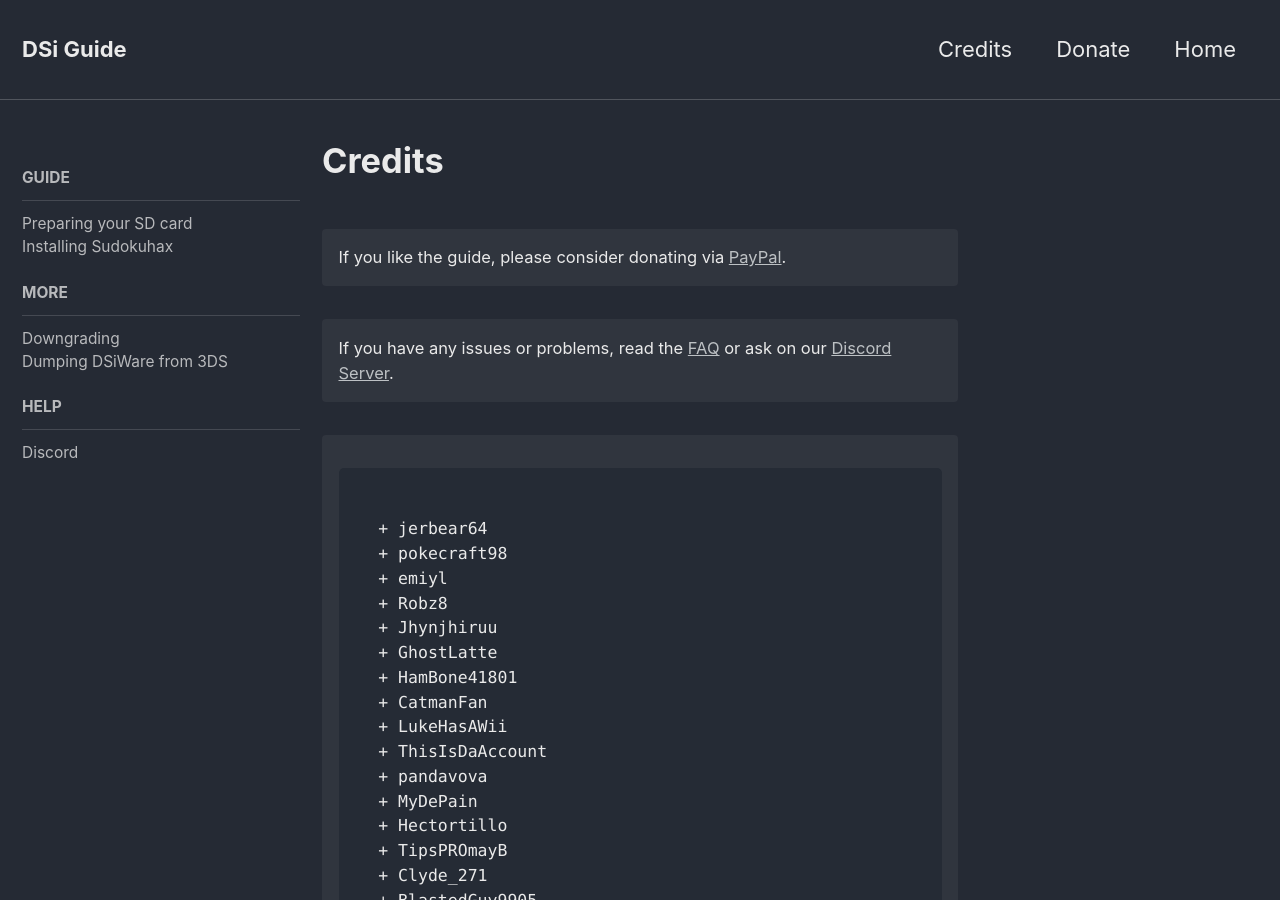
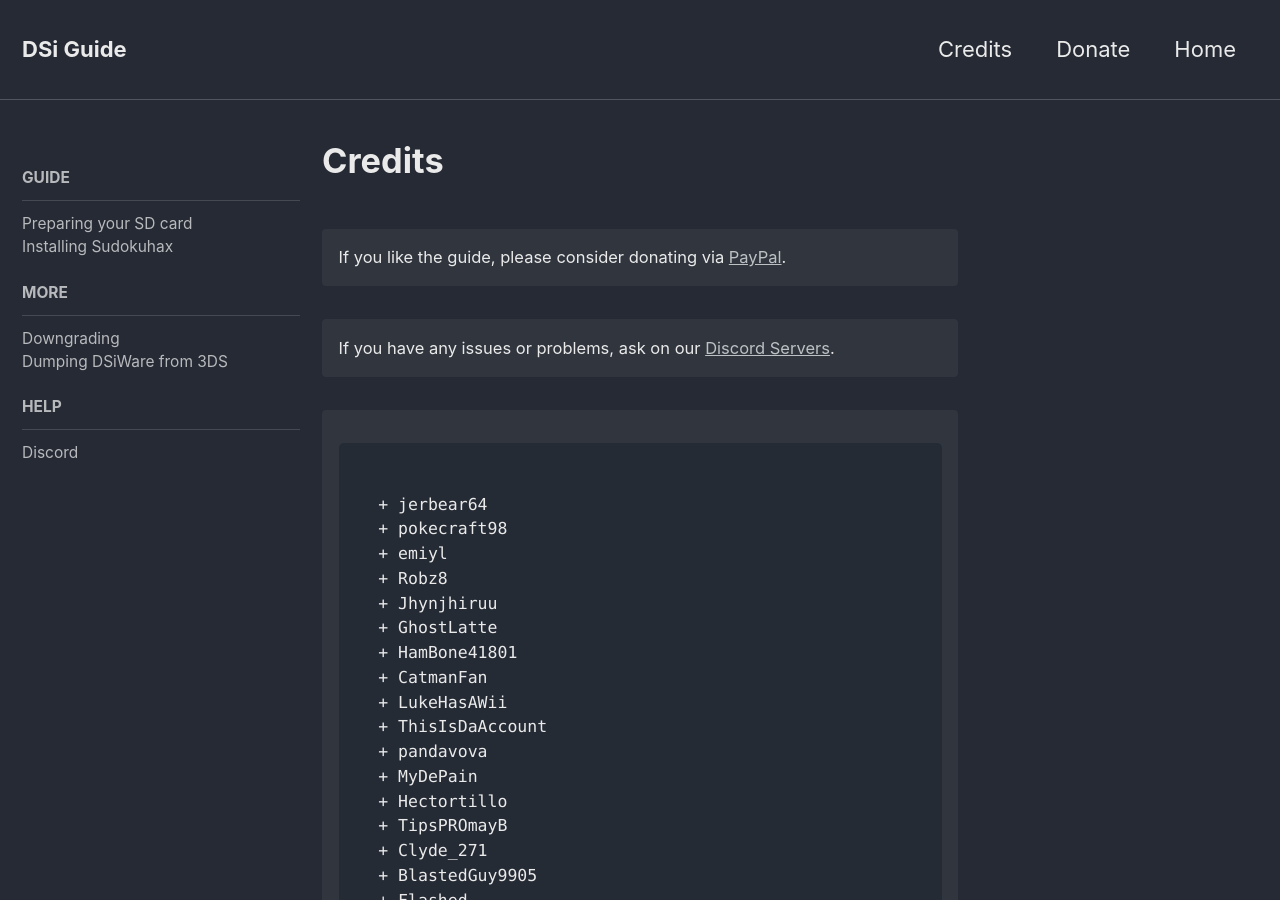
Before and after one commit to emiyl/dsi.cfw.guide-archive, a Jekyll site: the page built from credits.md, in a window 1280 px wide and 900 px high. Built offline with Jekyll 4.4.1, drawn with Linux system fonts in a browser that asks for light colours; nearby versions of some CDN libraries.

Commit message:
removed faq links cause there is no faq yet

```diff
--- a/_layouts/single.html
+++ b/_layouts/single.html
@@ -43,7 +43,7 @@ layout: default
           </aside>
         {% endif %}
 		<p class="notice">If you like the guide, please consider donating via <a href="/donations">PayPal</a>.</p>
-    <p class="notice">If you have any issues or problems, read the <a href="/help/faq/">FAQ</a> or ask on our <a href="/help/discord/">Discord Server</a>.</p>
+    <p class="notice">If you have any issues or problems, ask on our <a href="/help/discord/">Discord Servers</a>.</p>
         {{ content }}
         {% if page.link %}<div><a href="{{ page.link }}" class="btn btn--primary">{{ site.data.ui-text[site.locale].ext_link_label | default: "Direct Link" }}</a></div>{% endif %}
       </section>
```
